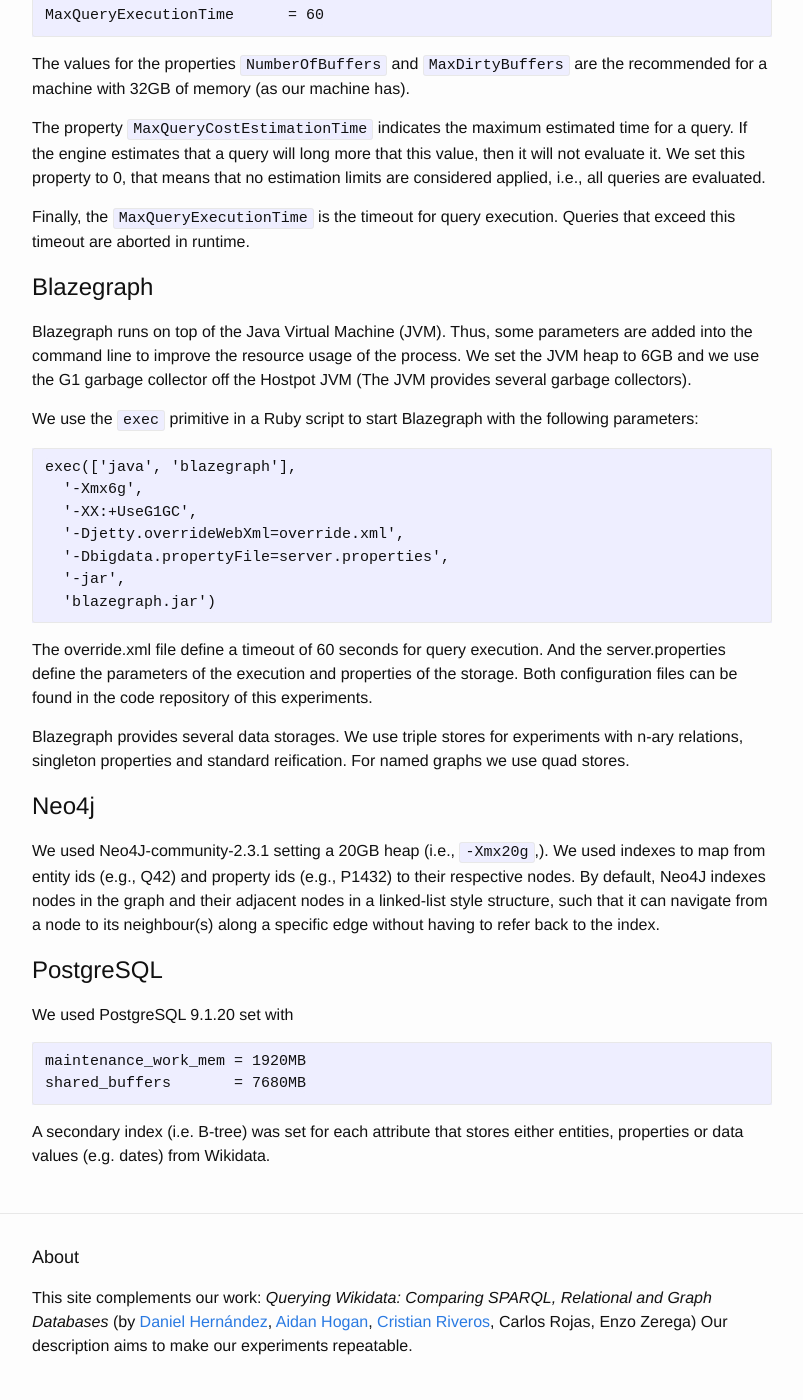
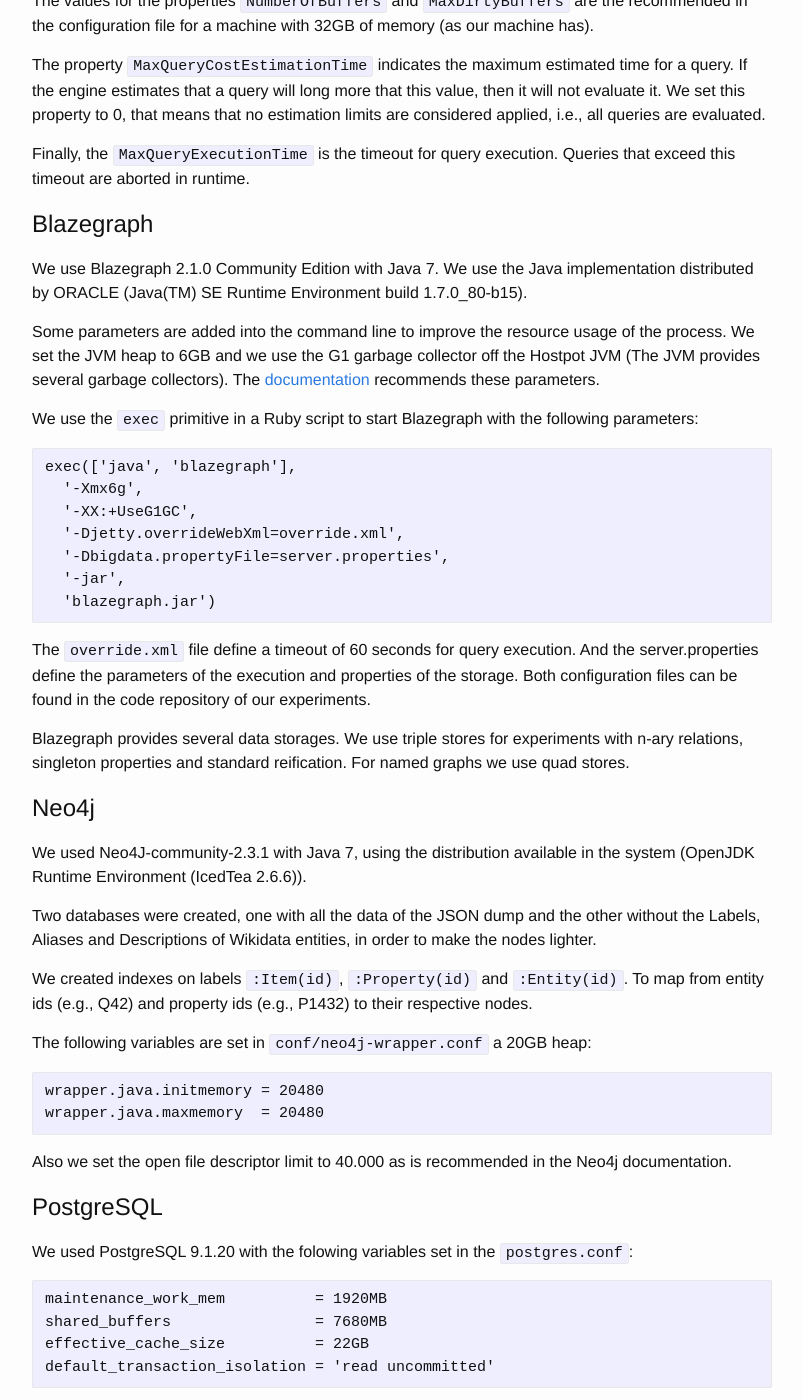
Before and after one commit to danielhz/wquery-docs, a Jekyll site: the page built from index.md, in a window 1280 px wide and 1400 px high, scrolled down 2106 px. Shown: the whole window, without its empty margins (238-1041 px from the left). Built offline with Jekyll 4.4.1, drawn with Linux system fonts in a browser that asks for light colours; some of the changed text lies outside the part shown.

Commit message:
Improving documentation.

````diff
--- a/index.md
+++ b/index.md
@@ -9,15 +9,12 @@ This pages aims to make repeatable the experiments described in the paper
 [Cristian Riveros](http://web.ing.puc.cl/~criveros/),
 Carlos Rojas and Enzo Zerega).
 
-*Note:* This document is in writing process. If you have questions or
-suggestions about the experiments, please contact us.
-
 # Additional resources
 
 Resources that complement the submited paper are:
 
-* This document (https://dx.doi.org/10.6084/m9.figshare.3219217.v3).
-* The code and results (https://bitbucket.org/danielhz/wikidata-experiments).
+* This document (<https://dx.doi.org/10.6084/m9.figshare.3219217.v3>).
+* The code and results (<https://bitbucket.org/danielhz/wikidata-experiments>).
 * The data (currently available [here](http://datadumps.daniel.degu.cl/wikidata-20160104.json.gz)).
 
 # The data
@@ -119,7 +116,8 @@ MaxQueryExecutionTime      = 60
 ```
 
 The values for the properties `NumberOfBuffers` and `MaxDirtyBuffers` are the
-recommended for a machine with 32GB of memory (as our machine has).
+recommended in the configuration file for a machine with 32GB of memory
+(as our machine has).
 
 The property `MaxQueryCostEstimationTime` indicates the maximum estimated time
 for a query. If the engine estimates that a query will long more that this
@@ -131,10 +129,17 @@ Queries that exceed this timeout are aborted in runtime.
 
 ## Blazegraph
 
-Blazegraph runs on top of the Java Virtual Machine (JVM). Thus, some parameters
-are added into the command line to improve the resource usage of the process.
+We use Blazegraph 2.1.0 Community Edition with Java 7. We use the Java
+implementation distributed by ORACLE
+(Java(TM) SE Runtime Environment build 1.7.0_80-b15).
+
+Some parameters are added into the command line to improve the resource
+usage of the process.
 We set the JVM heap to 6GB and we use the G1 garbage collector
 off the Hostpot JVM (The JVM provides several garbage collectors).
+The
+[documentation](https://wiki.blazegraph.com/wiki/index.php/PerformanceOptimization)
+recommends these parameters.
 
 We use the `exec` primitive in a Ruby script to start Blazegraph
 with the following parameters:
@@ -149,10 +154,10 @@ exec(['java', 'blazegraph'],
   'blazegraph.jar')
 ```
 
-The override.xml file define a timeout of 60 seconds for query execution. And
-the server.properties define the parameters of the execution and properties of
-the storage. Both configuration files can be found in the code repository of
-this experiments.
+The `override.xml` file define a timeout of 60 seconds for query execution.
+And the server.properties define the parameters of the execution and properties
+of the storage. Both configuration files can be found in the code repository
+of our experiments.
 
 Blazegraph provides several data storages. We use triple stores for
 experiments with n-ary relations, singleton properties and standard
@@ -160,22 +165,47 @@ reification. For named graphs we use quad stores.
 
 ## Neo4j
 
-We used Neo4J-community-2.3.1 setting a 20GB heap (i.e., `-Xmx20g`,). We used
-indexes to map from entity ids (e.g., Q42) and property ids (e.g., P1432) to
-their respective nodes. By default, Neo4J indexes nodes in the graph and their
-adjacent nodes in a linked-list style structure, such that it can navigate
-from a node to its neighbour(s) along a specific edge without having to refer
-back to the index.
+We used Neo4J-community-2.3.1 with Java 7, using the distribution
+available in the system
+(OpenJDK Runtime Environment (IcedTea 2.6.6)).
+
+Two databases were created, one with all the data of the JSON dump and the
+other without the Labels, Aliases and Descriptions of Wikidata entities, in
+order to make the nodes lighter.
+
+We created indexes on labels `:Item(id)`, `:Property(id)` and `:Entity(id)`.
+To map from entity ids (e.g., Q42) and property ids (e.g., P1432) to their
+respective nodes.
+
+The following variables are set in `conf/neo4j-wrapper.conf` a 20GB heap:
+
+```
+wrapper.java.initmemory = 20480
+wrapper.java.maxmemory  = 20480
+```
+
+Also we set the open file descriptor limit to 40.000 as is recommended in
+the Neo4j documentation.
 
 ## PostgreSQL
 
-We used PostgreSQL 9.1.20 set with
+We used PostgreSQL 9.1.20 with the folowing variables set in the
+`postgres.conf`:
 
 ```
-maintenance_work_mem = 1920MB
-shared_buffers       = 7680MB
+maintenance_work_mem          = 1920MB
+shared_buffers                = 7680MB
+effective_cache_size          = 22GB
+default_transaction_isolation = 'read uncommitted'
 ```
 
-A secondary index (i.e. B-tree) was set for each
-attribute that stores either entities, properties or data values (e.g. dates)
-from Wikidata.
+We use the recommended values for properties `maintenance_work_mem`,
+`shared_buffers` and `effective_cache_size` in a machine like ours. We set
+the lowest of isolation where transactions are isolated only enough to ensure
+that physically corrupt data is not read.
+
+We set a B-tree index for primary keys. By default PostgreSQL do not set
+any index for foreign keys because these are used for consistency and not
+for performance. We create a secondary index for every foreign keys in the
+model and for each attribute that stores either entities, properties or data
+values (e.g. dates) from Wikidata.
````
